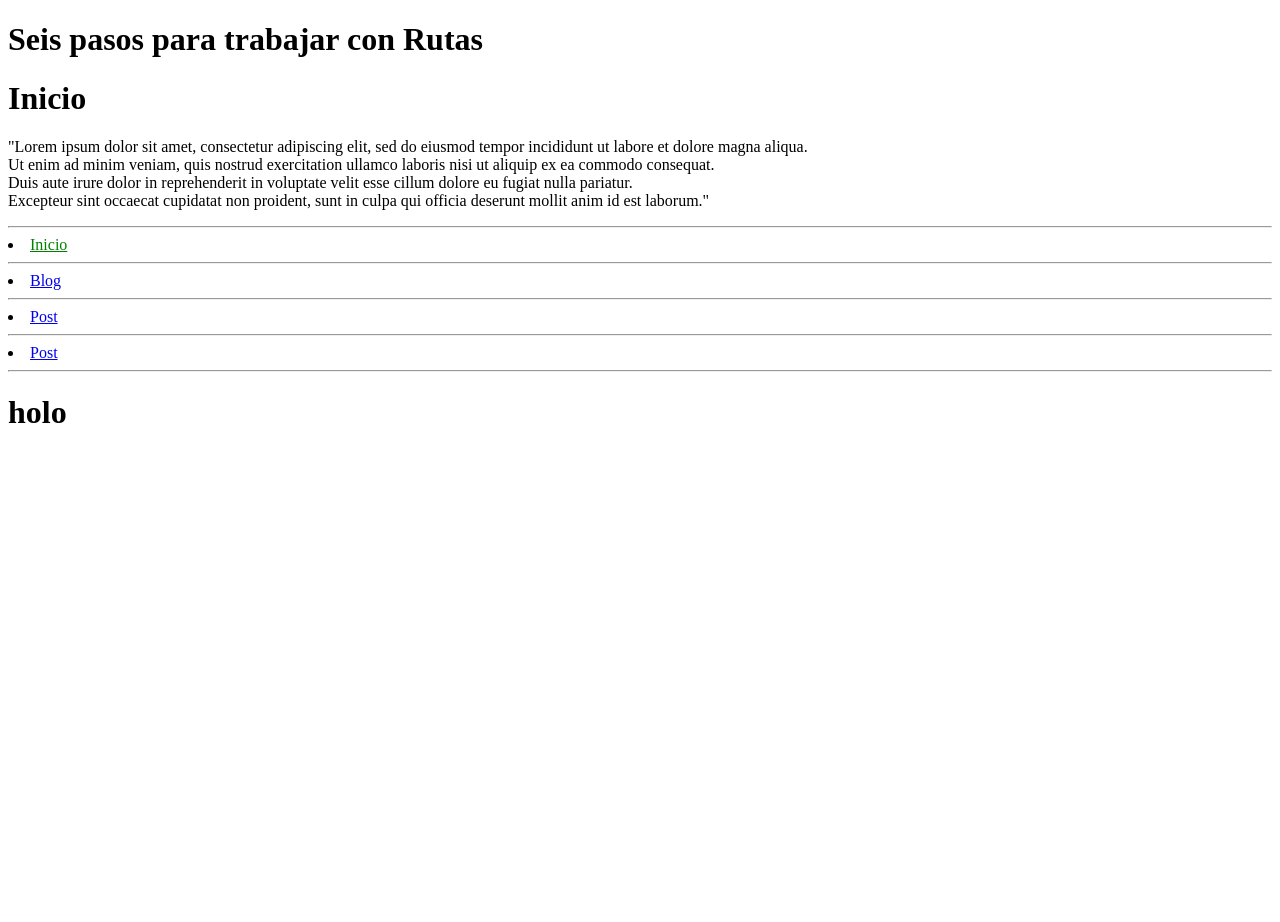
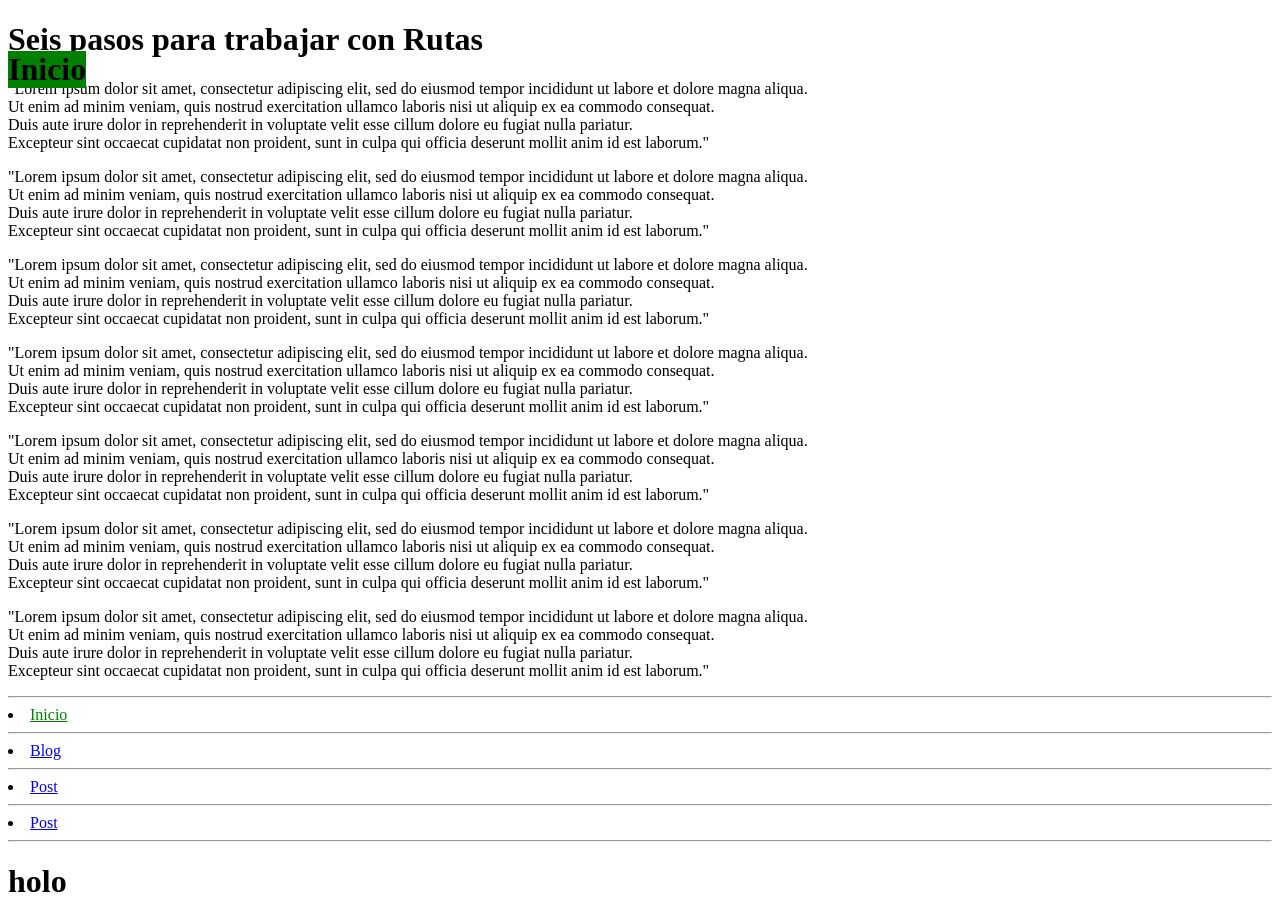
Before and after one commit to ErnestoADP/Vue-seccion5-Rutas, a Vue app: page / in a window 1280 px wide. Before the commit the page ends 800 px from the top, so only its background shows below. Built offline with nearby package versions, Linux system fonts and the light colour scheme.

Commit message:
Directivas-Seccion-6

```diff
--- a/src/components/Blog.vue
+++ b/src/components/Blog.vue
@@ -1,6 +1,6 @@
 <template>
     <div>
-            <h1>Blog</h1>
+            <h3 v-alerta="45">Blog</h3>
             <p>Tristes guerras<br>
 si no es amor la empresa.<br>
 Tristes. Tristes.</p>
--- a/src/components/Inicio.vue
+++ b/src/components/Inicio.vue
@@ -1,6 +1,30 @@
 <template>
     <div>
-            <h1>Inicio</h1>
+            <h1 v-topfix:fondo.green="30">Inicio</h1>
+            <p>"Lorem ipsum dolor sit amet, consectetur adipiscing elit, sed do eiusmod tempor incididunt ut labore et dolore magna aliqua.<br>
+             Ut enim ad minim veniam, quis nostrud exercitation ullamco laboris nisi ut aliquip ex ea commodo consequat.<br>
+              Duis aute irure dolor in reprehenderit in voluptate velit esse cillum dolore eu fugiat nulla pariatur.<br>
+               Excepteur sint occaecat cupidatat non proident, sunt in culpa qui officia deserunt mollit anim id est laborum."</p>
+            <p>"Lorem ipsum dolor sit amet, consectetur adipiscing elit, sed do eiusmod tempor incididunt ut labore et dolore magna aliqua.<br>
+             Ut enim ad minim veniam, quis nostrud exercitation ullamco laboris nisi ut aliquip ex ea commodo consequat.<br>
+              Duis aute irure dolor in reprehenderit in voluptate velit esse cillum dolore eu fugiat nulla pariatur.<br>
+               Excepteur sint occaecat cupidatat non proident, sunt in culpa qui officia deserunt mollit anim id est laborum."</p>
+            <p>"Lorem ipsum dolor sit amet, consectetur adipiscing elit, sed do eiusmod tempor incididunt ut labore et dolore magna aliqua.<br>
+             Ut enim ad minim veniam, quis nostrud exercitation ullamco laboris nisi ut aliquip ex ea commodo consequat.<br>
+              Duis aute irure dolor in reprehenderit in voluptate velit esse cillum dolore eu fugiat nulla pariatur.<br>
+               Excepteur sint occaecat cupidatat non proident, sunt in culpa qui officia deserunt mollit anim id est laborum."</p>
+            <p>"Lorem ipsum dolor sit amet, consectetur adipiscing elit, sed do eiusmod tempor incididunt ut labore et dolore magna aliqua.<br>
+             Ut enim ad minim veniam, quis nostrud exercitation ullamco laboris nisi ut aliquip ex ea commodo consequat.<br>
+              Duis aute irure dolor in reprehenderit in voluptate velit esse cillum dolore eu fugiat nulla pariatur.<br>
+               Excepteur sint occaecat cupidatat non proident, sunt in culpa qui officia deserunt mollit anim id est laborum."</p>
+            <p>"Lorem ipsum dolor sit amet, consectetur adipiscing elit, sed do eiusmod tempor incididunt ut labore et dolore magna aliqua.<br>
+             Ut enim ad minim veniam, quis nostrud exercitation ullamco laboris nisi ut aliquip ex ea commodo consequat.<br>
+              Duis aute irure dolor in reprehenderit in voluptate velit esse cillum dolore eu fugiat nulla pariatur.<br>
+               Excepteur sint occaecat cupidatat non proident, sunt in culpa qui officia deserunt mollit anim id est laborum."</p>
+            <p>"Lorem ipsum dolor sit amet, consectetur adipiscing elit, sed do eiusmod tempor incididunt ut labore et dolore magna aliqua.<br>
+             Ut enim ad minim veniam, quis nostrud exercitation ullamco laboris nisi ut aliquip ex ea commodo consequat.<br>
+              Duis aute irure dolor in reprehenderit in voluptate velit esse cillum dolore eu fugiat nulla pariatur.<br>
+               Excepteur sint occaecat cupidatat non proident, sunt in culpa qui officia deserunt mollit anim id est laborum."</p>
             <p>"Lorem ipsum dolor sit amet, consectetur adipiscing elit, sed do eiusmod tempor incididunt ut labore et dolore magna aliqua.<br>
              Ut enim ad minim veniam, quis nostrud exercitation ullamco laboris nisi ut aliquip ex ea commodo consequat.<br>
               Duis aute irure dolor in reprehenderit in voluptate velit esse cillum dolore eu fugiat nulla pariatur.<br>
--- a/src/components/Post.vue
+++ b/src/components/Post.vue
@@ -1,6 +1,6 @@
 <template>
     <div>
-            <h1>Recepcion del parametro de la ruta</h1>
+            <h1 >Recepcion del parametro de la ruta</h1>
             <p>{{id}}</p>
     </div>
 </template>
--- a/src/main.js
+++ b/src/main.js
@@ -2,11 +2,38 @@ import Vue from 'vue'
 import App from './App.vue'
 import VueRouter from 'vue-router'
 import { routes } from './routes';
-
 Vue.config.productionTip = false
 
+Vue.directive('alerta', {
+    bind(el, binding) {
+        el.style.color = 'red'
+        el.style.fontSize = binding.value + 'px'
+    }
+})
+
+Vue.directive('topfix', {
+    bind(el, binding) {
+        console.log(el, binding)
+        el.style.position = 'fixed'
+
+        if (binding.expression) {
+            el.style.top = binding.expression + 'px'
+        }
+
+        if (binding.arg) {
+            let color = 'blue'
+            let modificadores = Object.keys(binding.modifiers)
+            if (modificadores.length > 0) {
+                color = modificadores[0]
+            }
+            el.style.backgroundColor = color
+        }
+    }
+})
+
+
+
 Vue.use(VueRouter)
-
 const router = new VueRouter({
     routes
 })
```
